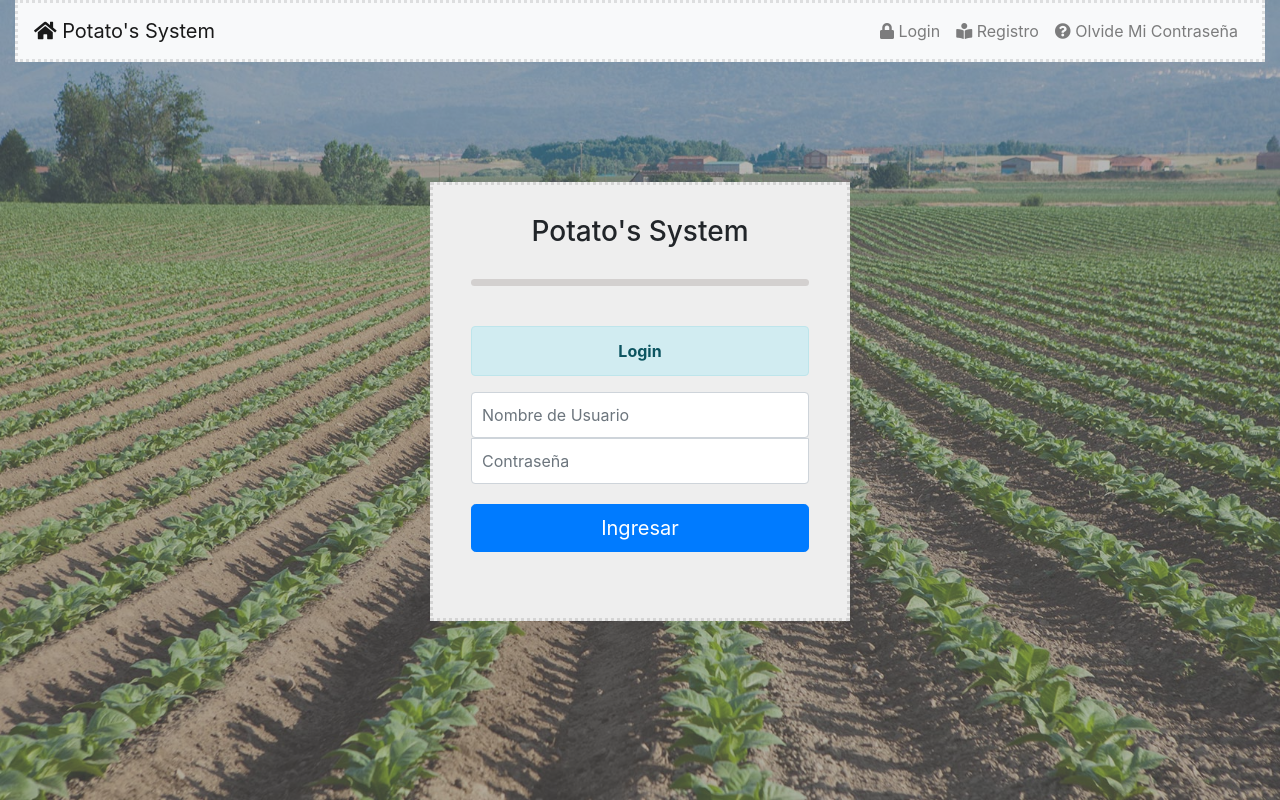
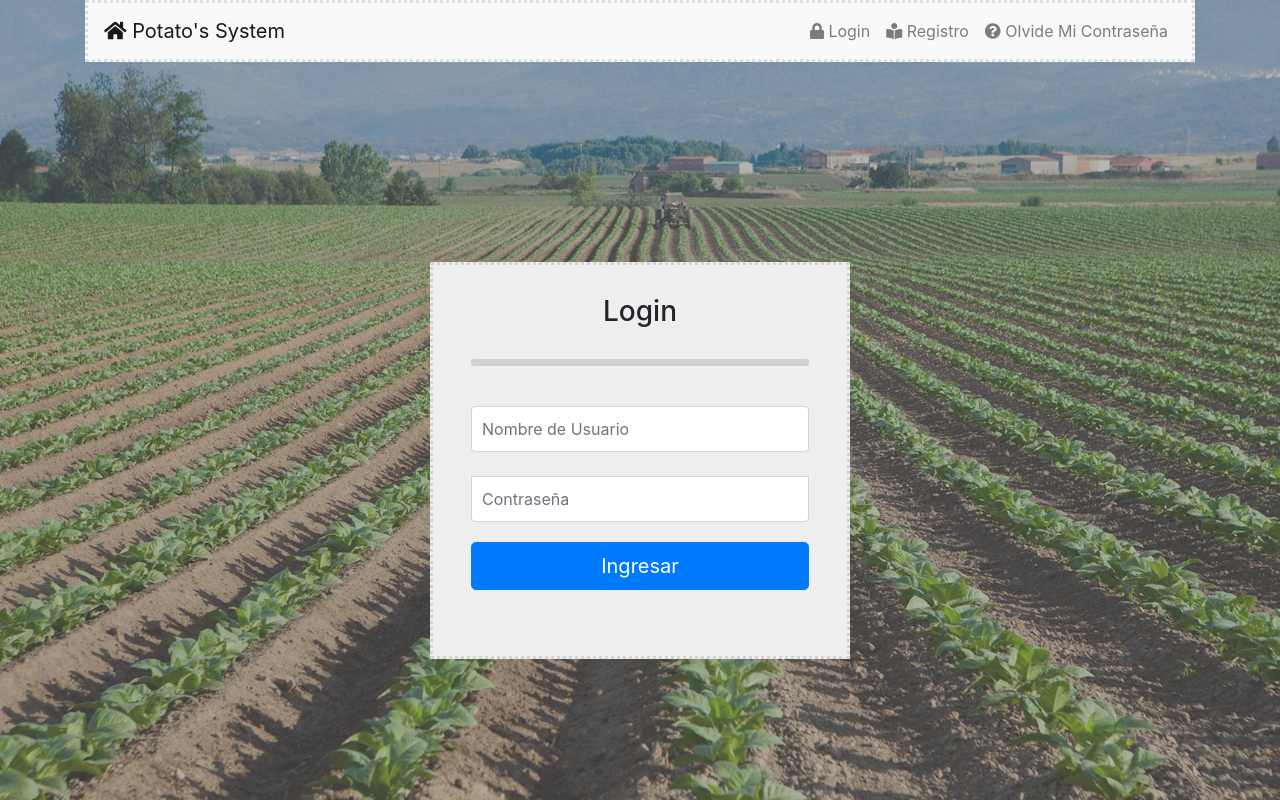
Before and after one commit to DevCamilo/FarmSystem-FrontEnd, an Angular app: page /login in a window 1280 px wide. Built offline with nearby package versions, Linux system fonts and the light colour scheme.

Commit message:
:ok_hand: Home is Better :ok_hand:

```diff
--- a/src/app/components/home/home.component.css
+++ b/src/app/components/home/home.component.css
@@ -1,47 +1,9 @@
-.wrapper {
-	margin-top: 80px;
-	margin-bottom: 20px;
+.my-carousel{
+  margin-top: -80px;
 }
 
-.form-login {
-  max-width: 420px;
-  padding: 30px 38px 66px;
-  margin: 0 auto;
-  background-color: #eee;
-  border: 3px dotted rgba(0,0,0,0.1);
-  }
-
-.form-login-heading {
-  text-align:center;
-  margin-bottom: 30px;
+.color-carousel {
+  background-color: rgba(78, 78, 78, 0.685);
+  color: rgb(255, 253, 253);
+  margin-bottom: 50px;
 }
-
-.form-control {
-  position: relative;
-  font-size: 16px;
-  height: auto;
-  padding: 10px;
-}
-
-input[type="text"] {
-  margin-bottom: 0px;
-  border-bottom-left-radius: 0;
-  border-bottom-right-radius: 0;
-}
-
-input[type="password"] {
-  margin-bottom: 20px;
-  border-top-left-radius: 0;
-  border-top-right-radius: 0;
-}
-
-.colorgraph {
-  height: 7px;
-  border-top: 0;
-  background: #c4e17f;
-  border-radius: 5px;
-  background-image: -webkit-linear-gradient(left, #c4e17f, #c4e17f 12.5%, #f7fdca 12.5%, #f7fdca 25%, #fecf71 25%, #fecf71 37.5%, #f0776c 37.5%, #f0776c 50%, #db9dbe 50%, #db9dbe 62.5%, #c49cde 62.5%, #c49cde 75%, #669ae1 75%, #669ae1 87.5%, #62c2e4 87.5%, #62c2e4);
-  background-image: -moz-linear-gradient(left, #c4e17f, #c4e17f 12.5%, #f7fdca 12.5%, #f7fdca 25%, #fecf71 25%, #fecf71 37.5%, #f0776c 37.5%, #f0776c 50%, #db9dbe 50%, #db9dbe 62.5%, #c49cde 62.5%, #c49cde 75%, #669ae1 75%, #669ae1 87.5%, #62c2e4 87.5%, #62c2e4);
-  background-image: -o-linear-gradient(left, #c4e17f, #c4e17f 12.5%, #f7fdca 12.5%, #f7fdca 25%, #fecf71 25%, #fecf71 37.5%, #f0776c 37.5%, #f0776c 50%, #db9dbe 50%, #db9dbe 62.5%, #c49cde 62.5%, #c49cde 75%, #669ae1 75%, #669ae1 87.5%, #62c2e4 87.5%, #62c2e4);
-  background-image: linear-gradient(to right, #c4e17f, #c4e17f 12.5%, #f7fdca 12.5%, #f7fdca 25%, #fecf71 25%, #fecf71 37.5%, #f0776c 37.5%, #f0776c 50%, #db9dbe 50%, #db9dbe 62.5%, #c49cde 62.5%, #c49cde 75%, #669ae1 75%, #669ae1 87.5%, #62c2e4 87.5%, #62c2e4);
-}
--- a/src/app/components/home/home.component.html
+++ b/src/app/components/home/home.component.html
@@ -1,20 +1,37 @@
 <app-nav-login></app-nav-login>
-<div id="carousel" class="carousel slide" data-ride="carousel">
+<div id="carousel" class="my-carousel carousel slide" data-ride="carousel">
   <ol class="carousel-indicators">
     <li data-target="#carousel" data-slide-to="0" class="active"></li>
     <li data-target="#carousel" data-slide-to="1"></li>
     <li data-target="#carousel" data-slide-to="2"></li>
   </ol>
   <div class="carousel-inner">
-    <div class="carousel-item active" style="
-    color: rgba(255, 255, 255, 0.5);">
+    <div class="carousel-item active">
       <img src="../../assets/home.jpg" class="d-block w-100" height="800px">
+      <div class="carousel-caption d-none d-md-block color-carousel">
+        <h1>Lorem ipsum dolor sit</h1>
+        <h4>Lorem ipsum dolor sit amet consectetur, adipisicing elit. Inventore aut incidunt itaque accusantium,
+          provident, repudiandae adipisci saepe ipsam fugiat sequi cumque excepturi laborum voluptatibus deleniti
+          commodi laboriosam dolore expedita at!</h4>
+      </div>
     </div>
     <div class="carousel-item">
       <img src="../../assets/home2.jpg" class="d-block w-100" height="800px">
+      <div class="carousel-caption d-none d-md-block color-carousel">
+        <h1>Lorem ipsum dolor sit</h1>
+        <h4>Lorem ipsum dolor sit amet consectetur, adipisicing elit. Inventore aut incidunt itaque accusantium,
+          provident, repudiandae adipisci saepe ipsam fugiat sequi cumque excepturi laborum voluptatibus deleniti
+          commodi laboriosam dolore expedita at!</h4>
+      </div>
     </div>
     <div class="carousel-item">
       <img src="../../assets/home3.jpg" class="d-block w-100" height="800px">
+      <div class="carousel-caption d-none d-md-block color-carousel">
+        <h1>Lorem ipsum dolor sit</h1>
+        <h4>Lorem ipsum dolor sit amet consectetur, adipisicing elit. Inventore aut incidunt itaque accusantium,
+          provident, repudiandae adipisci saepe ipsam fugiat sequi cumque excepturi laborum voluptatibus deleniti
+          commodi laboriosam dolore expedita at!</h4>
+      </div>
     </div>
   </div>
   <a class="carousel-control-prev" href="#carousel" role="button" data-slide="prev">
@@ -26,3 +43,27 @@
     <span class="sr-only">Next</span>
   </a>
 </div>
+<div class="container">
+  <p>Lorem ipsum dolor sit amet consectetur adipisicing elit. Ut nulla et similique quis voluptates unde soluta atque
+    cum, consectetur placeat magnam explicabo corporis sapiente iste possimus quos dolores laudantium! Vero?</p>
+  <p>Lorem ipsum dolor sit amet consectetur adipisicing elit. Ut nulla et similique quis voluptates unde soluta atque
+    cum, consectetur placeat magnam explicabo corporis sapiente iste possimus quos dolores laudantium! Vero?</p>
+  <p>Lorem ipsum dolor sit amet consectetur adipisicing elit. Ut nulla et similique quis voluptates unde soluta atque
+    cum, consectetur placeat magnam explicabo corporis sapiente iste possimus quos dolores laudantium! Vero?</p>
+  <p>Lorem ipsum dolor sit amet consectetur adipisicing elit. Ut nulla et similique quis voluptates unde soluta atque
+    cum, consectetur placeat magnam explicabo corporis sapiente iste possimus quos dolores laudantium! Vero?</p>
+  <p>Lorem ipsum dolor sit amet consectetur adipisicing elit. Ut nulla et similique quis voluptates unde soluta atque
+    cum, consectetur placeat magnam explicabo corporis sapiente iste possimus quos dolores laudantium! Vero?</p>
+  <p>Lorem ipsum dolor sit amet consectetur adipisicing elit. Ut nulla et similique quis voluptates unde soluta atque
+    cum, consectetur placeat magnam explicabo corporis sapiente iste possimus quos dolores laudantium! Vero?</p>
+  <p>Lorem ipsum dolor sit amet consectetur adipisicing elit. Ut nulla et similique quis voluptates unde soluta atque
+    cum, consectetur placeat magnam explicabo corporis sapiente iste possimus quos dolores laudantium! Vero?</p>
+  <p>Lorem ipsum dolor sit amet consectetur adipisicing elit. Ut nulla et similique quis voluptates unde soluta atque
+    cum, consectetur placeat magnam explicabo corporis sapiente iste possimus quos dolores laudantium! Vero?</p>
+  <p>Lorem ipsum dolor sit amet consectetur adipisicing elit. Ut nulla et similique quis voluptates unde soluta atque
+    cum, consectetur placeat magnam explicabo corporis sapiente iste possimus quos dolores laudantium! Vero?</p>
+  <p>Lorem ipsum dolor sit amet consectetur adipisicing elit. Ut nulla et similique quis voluptates unde soluta atque
+    cum, consectetur placeat magnam explicabo corporis sapiente iste possimus quos dolores laudantium! Vero?</p>
+  <p>Lorem ipsum dolor sit amet consectetur adipisicing elit. Ut nulla et similique quis voluptates unde soluta atque
+    cum, consectetur placeat magnam explicabo corporis sapiente iste possimus quos dolores laudantium! Vero?</p>
+</div>
--- a/src/app/components/login/login.component.css
+++ b/src/app/components/login/login.component.css
@@ -20,7 +20,7 @@
 }
 
 .wrapper {
-  padding-top: 120px;
+  padding-top: 200px;
 }
 
 .form-login {
--- a/src/app/components/login/login.component.html
+++ b/src/app/components/login/login.component.html
@@ -1,20 +1,16 @@
 <div class="container-fluid">
     <div class="filter">
-    <app-nav-login></app-nav-login>
+        <app-nav-login></app-nav-login>
         <div class="wrapper">
             <form #usuarioForm="ngForm" (ngSubmit)="onSubmit()" class="form-login">
 
-                <h3 class="form-login-heading">Potato's System</h3>
+                <h3 class="form-login-heading">Login</h3>
                 <hr class="colorgraph">
                 <br>
 
-                <div class="alert alert-info" style="text-align: center;">
-                    <strong>Login</strong>
-                </div>
-
                 <input type="email" class="form-control" [(ngModel)]="user.userName" [ngModelOptions]="{standalone: true}"
                     placeholder="Nombre de Usuario" />
-
+                <br>
                 <input type="password" class="form-control" [(ngModel)]="user.password" [ngModelOptions]="{standalone: true}"
                     placeholder="Contraseña" />
 
--- a/src/app/components/nav-login/nav-login.component.css
+++ b/src/app/components/nav-login/nav-login.component.css
@@ -1,4 +1,6 @@
 nav {
     background-color: #eee;
     border: 3px dotted rgba(0, 0, 0, 0.1);
+    z-index: 999;
+
 }
--- a/src/app/components/nav-login/nav-login.component.html
+++ b/src/app/components/nav-login/nav-login.component.html
@@ -1,5 +1,5 @@
-<div class="container-fluid">
-  <nav class="navbar navbar-expand-lg navbar-light bg-light">
+<div class="container">
+  <nav class="navbar sticky-top navbar-expand-lg navbar-light bg-light">
     <a class="navbar-brand" routerLink=""><i class="fa fa-home"></i> Potato's System</a>
     <div class="collapse navbar-collapse" id="navbarResponsive">
       <ul class="navbar-nav ml-auto">
```
